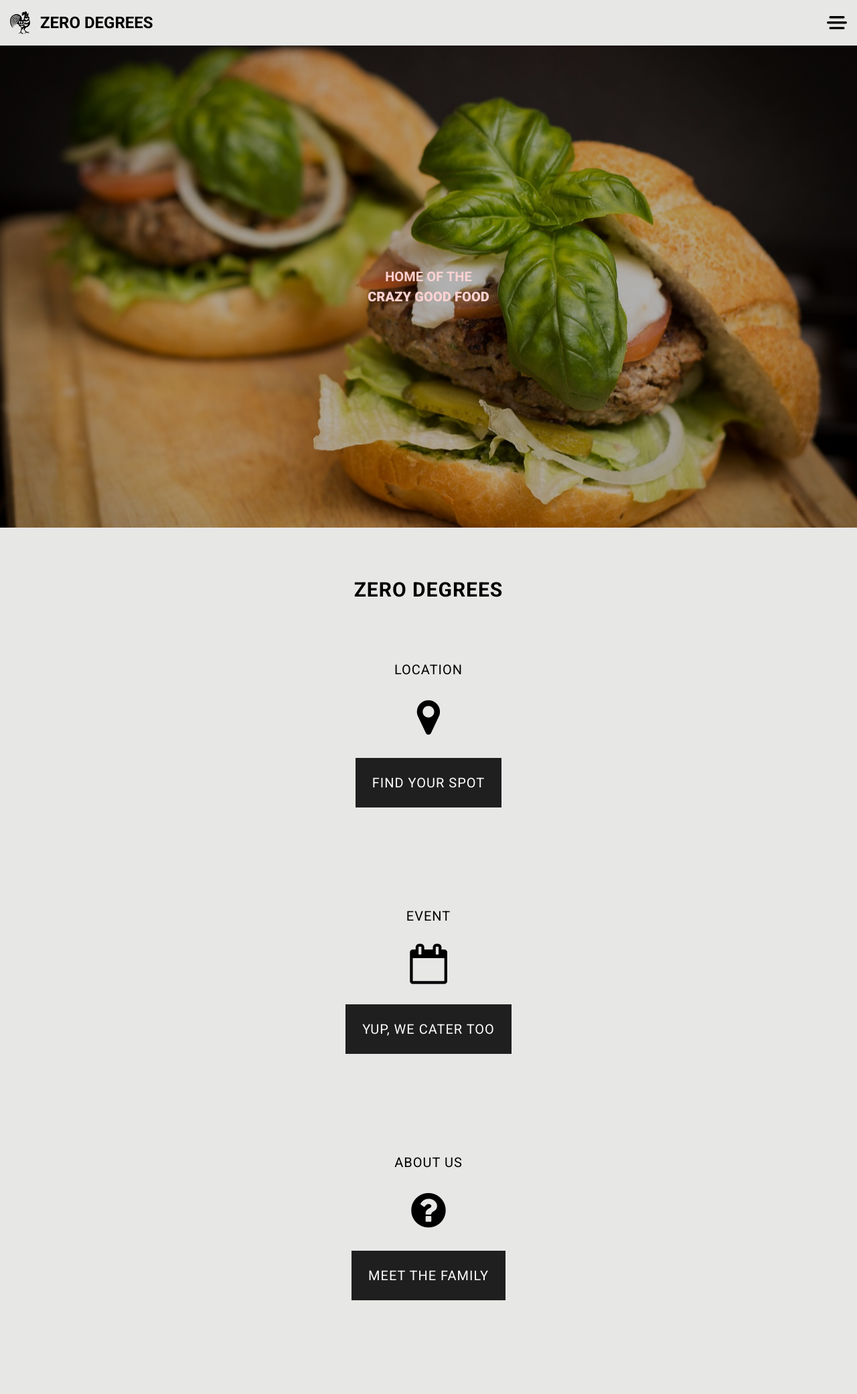
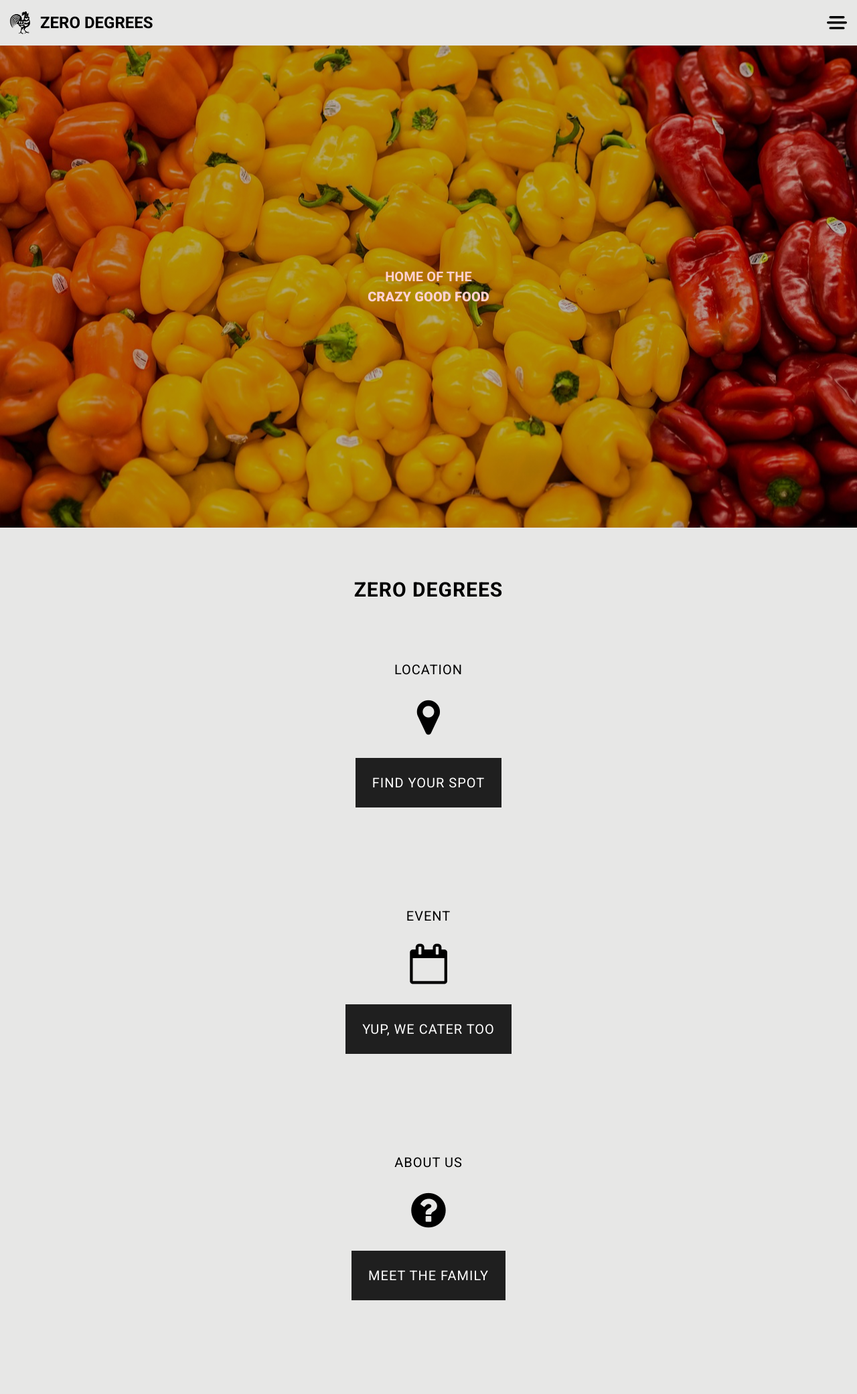
Before and after one commit to colorlessenergy/zero-degrees, a Jekyll site: the page built from index.html, in a window 1280 px wide. Shown: the whole page at 67% size. Built offline with Jekyll 4.4.1, drawn with Linux system fonts in a browser that asks for light colours.

Commit message:
update background image on header

```diff
--- a/css/css/layout.css
+++ b/css/css/layout.css
@@ -1,6 +1,6 @@
 header {
   background-image: linear-gradient(rgba(0, 0, 0, .3), rgba(0, 0, 0, .3)),
-                    url({{ site.baseurl }}/assets/hamburger.jpg);
+                    url({{ site.baseurl }}/assets/peppers.jpg);
   background-position: center;
   background-repeat: no-repeat;
   background-size: cover;
```
Also changed, not shown: assets/hamburger.jpg (deleted), assets/peppers.jpg (added).
